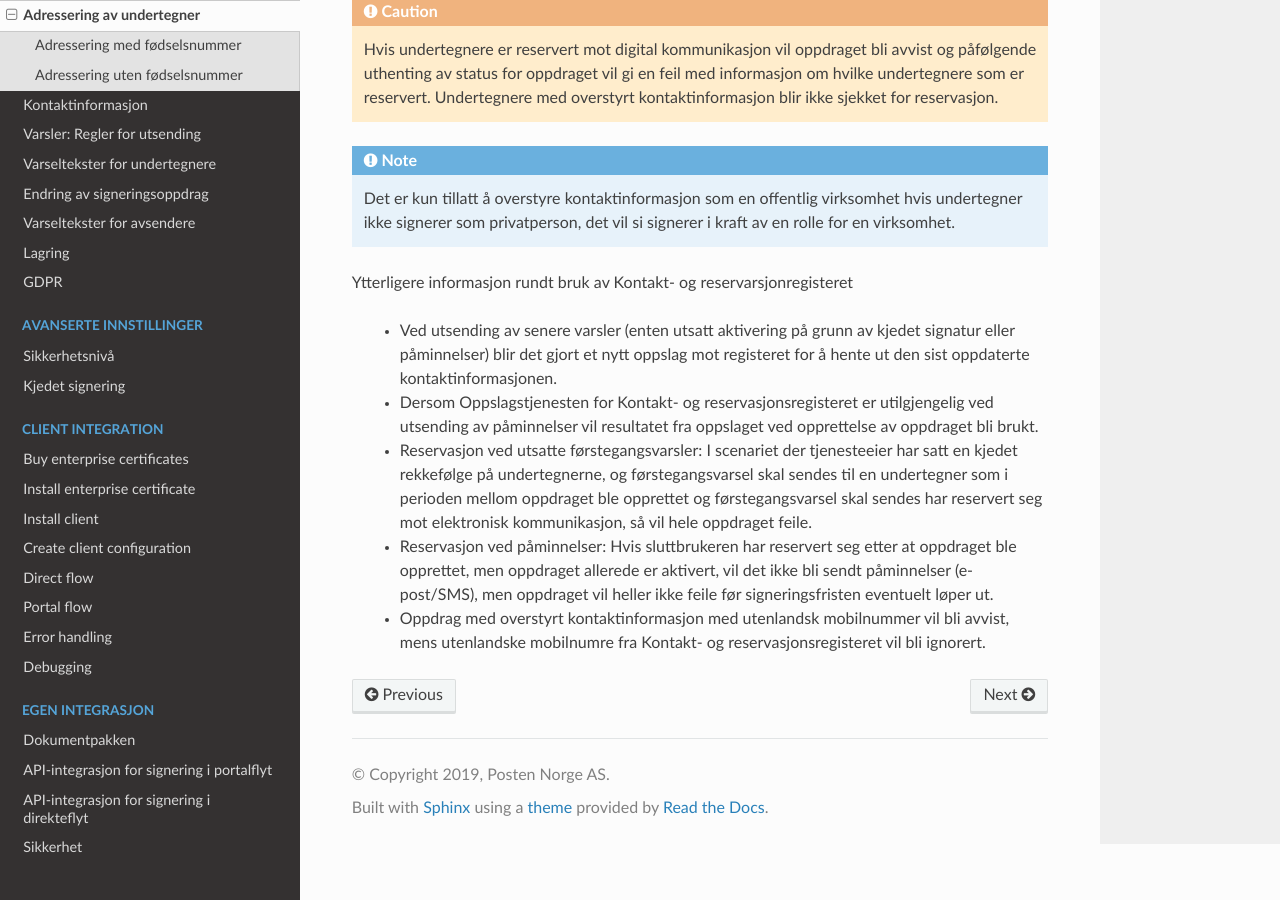
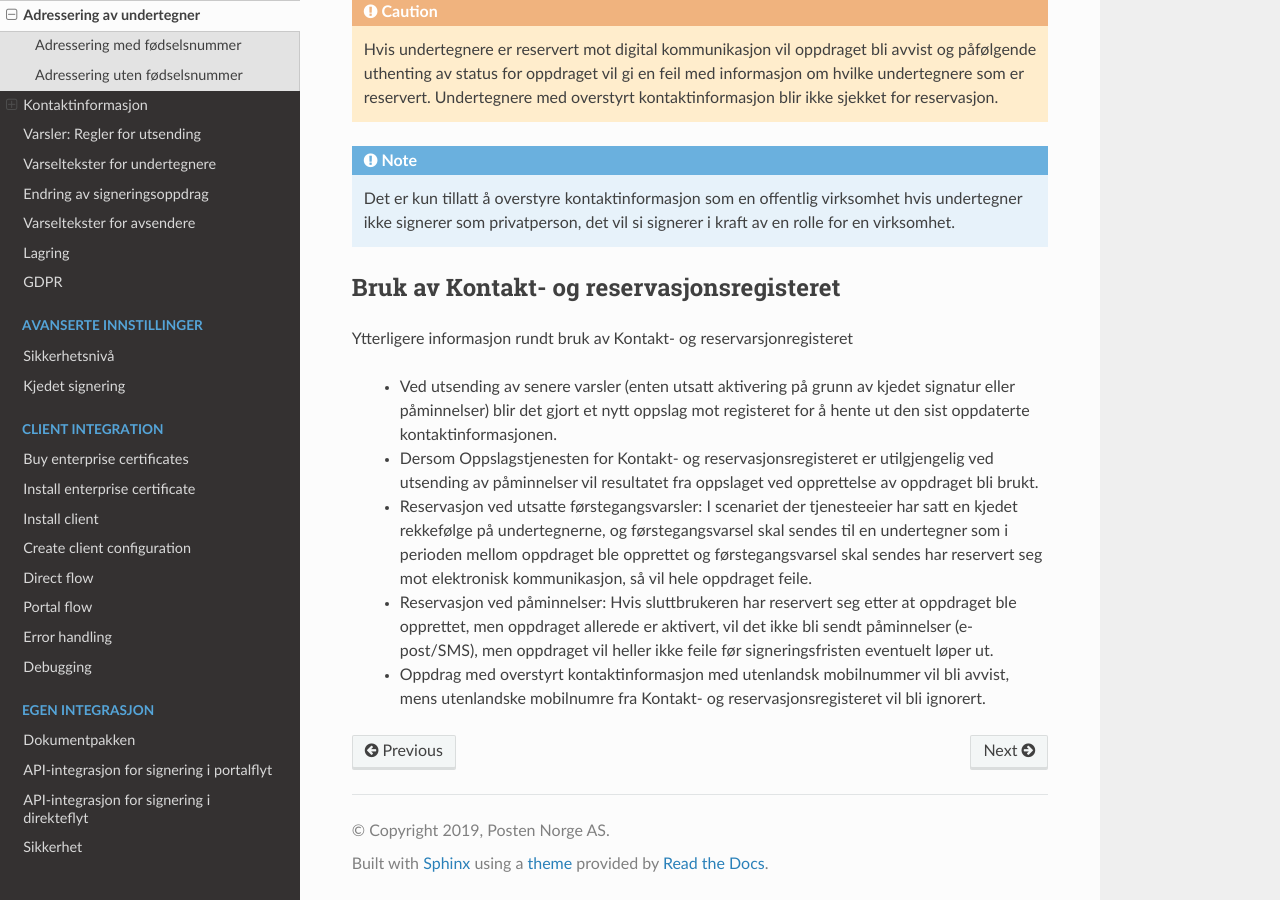
Before and after one commit to ramonarellano/signering-docs, a Sphinx documentation site: the page built from source/adressering-av-undertegner.rst, in a window 1280 px wide and 900 px high, scrolled down 2151 px. Built offline with Sphinx 7.4.7 and the Read the Docs theme 2.0.0, drawn with Linux system fonts in a browser that asks for light colours.

Commit message:
Fikser overskriftsnivå
Feil nivåbruk på en overskrift førte til at den rett og slett ble
utelatt. Fixed.

```diff
--- a/source/adressering-av-undertegner.rst
+++ b/source/adressering-av-undertegner.rst
@@ -74,7 +74,7 @@ For **offentlige virksomheter** gjør vi oppslag i `Kontakt- og reservasjonsregi
 
 
 Bruk av Kontakt- og reservasjonsregisteret
-____________________________________________
+============================================
 
 Ytterligere informasjon rundt bruk av Kontakt- og reservarsjonregisteret
 
```
